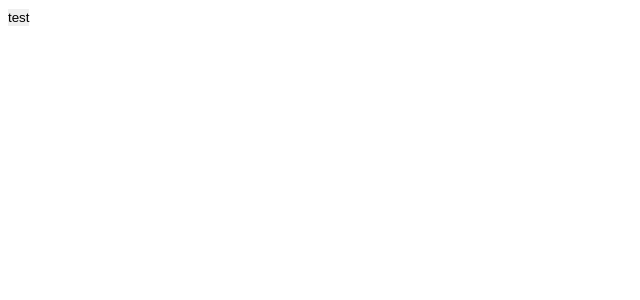
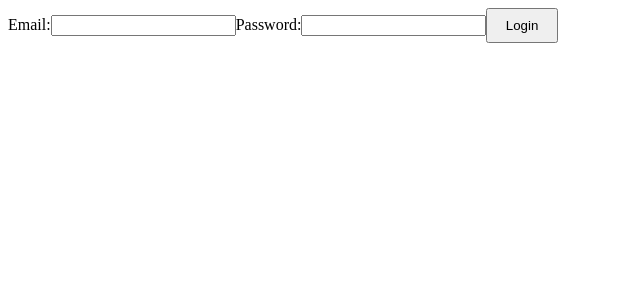
Before and after one commit to Amsel1676/kanban-app, a React (Create React App) app: page / in a window 1280 px wide. Shown: the top 300 px of the page, without its empty margins (0-640 px from the left). Built offline with nearby package versions, Linux system fonts and the light colour scheme.

Commit message:
Create KbnLoginForm component

```diff
--- a/src/App.tsx
+++ b/src/App.tsx
@@ -1,9 +1,9 @@
 import React from 'react';
-import KbnButton from './components/atoms/KbnButton'
+import KbnLoginForm from './components/molecules/KbnLoginForm';
 
 function App() {
   return (
-    <KbnButton type="text" value='test'></KbnButton>
+    <KbnLoginForm />
   );
 }
 
--- /dev/null
+++ b/src/components/molecules/KbnLoginForm.tsx
@@ -0,0 +1,16 @@
+import React from 'react';
+import KbnButton from '../atoms/KbnButton';
+
+function KbnLoginForm() {
+    return (
+        <React.Fragment>
+            <label htmlFor="email">Email:</label>
+            <input id="email" type="text" />
+            <label htmlFor="password">Password:</label>
+            <input id="password" type="password" />
+            <KbnButton value="Login" />
+        </React.Fragment>
+    )
+}
+
+export default KbnLoginForm
```
Also changed, not shown: 2 other files (tests, documents, lock files or other folders).
